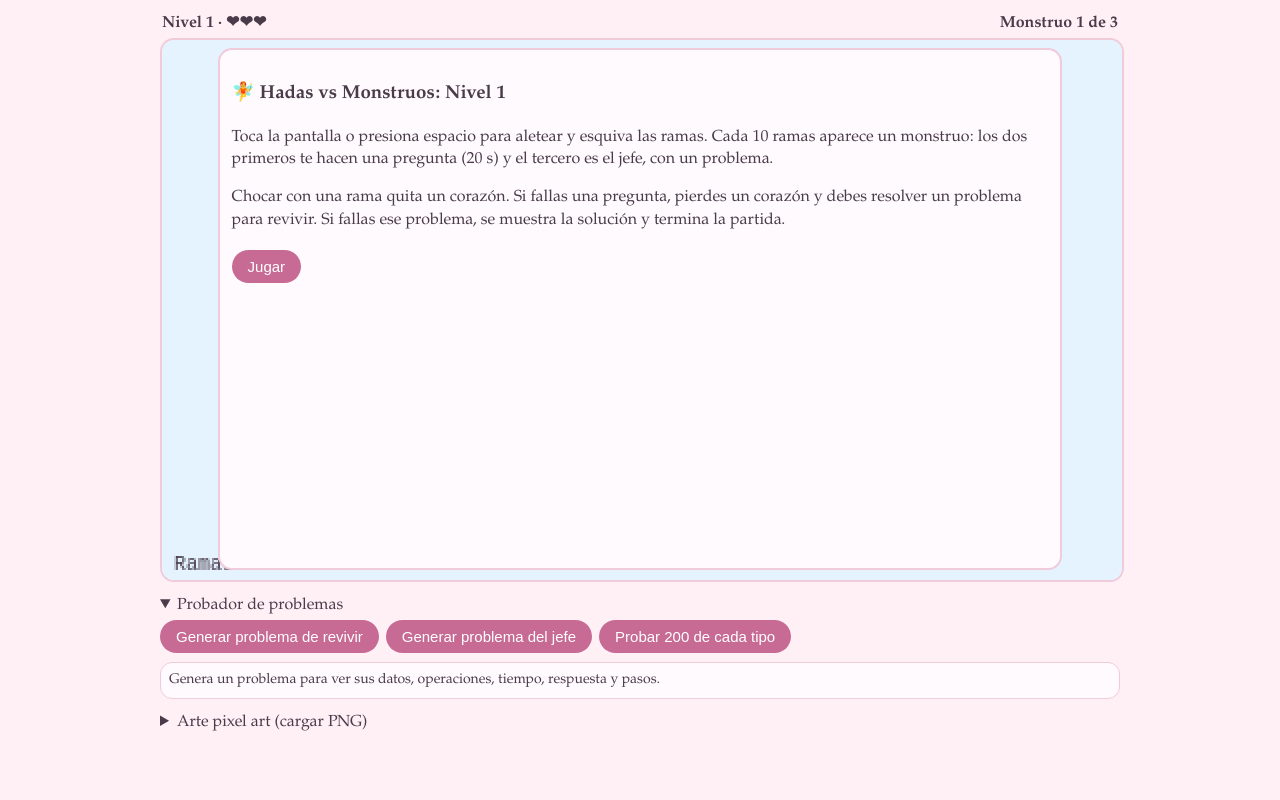
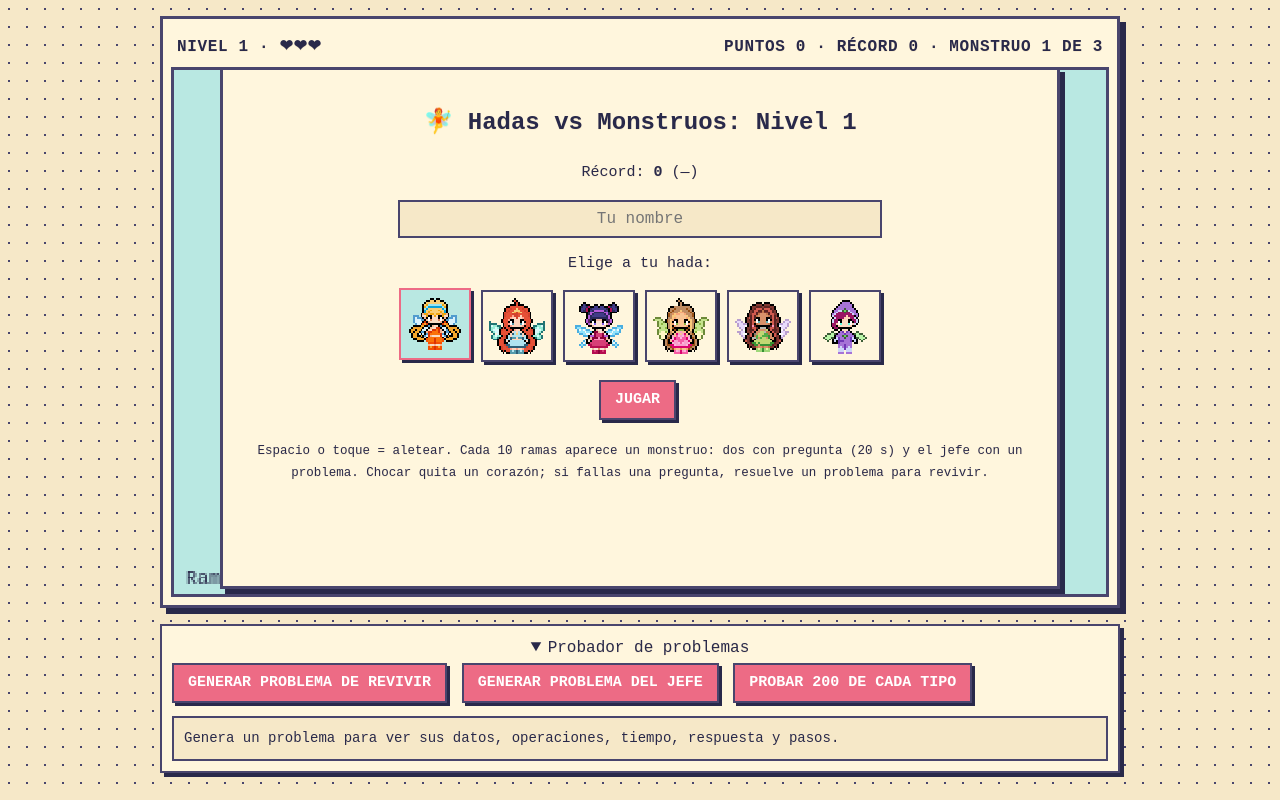
Before and after one commit to ximelovely/Hadas-vs-Monstruos, a plain HTML site: page index.html in a window 1280 px wide. Drawn offline with Linux system fonts and the light colour scheme.

Commit message:
agregué los assets de las hadas y de las ramas

```diff
--- a/back.js
+++ b/back.js
@@ -79,40 +79,47 @@ const PREGUNTAS=[
 ];
 
 /* ============ Juego ============ */
-const W=480,H=270,GRAV=600,FLAP=-190,SPEED=110,GAP=84,PW=28,FX=90,RAD=8,LAMBDA=0.6;
+const W=480,H=270,GRAV=600,FLAP=-190,SPEED=110,GAP=84,PW=32,FX=90,RAD=8,LAMBDA=0.6;
 const cv=document.getElementById("c"),g=cv.getContext("2d"),panelEl=document.getElementById("panel");
 const G={};let tm=null;
 const css=n=>getComputedStyle(document.documentElement).getPropertyValue(n).trim();
 
 /* ===== Pixel art: resolución lógica 480×270, se escala sin suavizado ===== */
-const ASSETS={hada:"",rama:"",fondo:"",monstruo:"",jefe:""}; // rutas locales, p. ej. "hada.png"
+const ASSETS={rama:"img/rama.png"};
 const IMG={};let RAMA_PAT=null;
-function cargar(k,src){const i=new Image();i.onload=()=>{IMG[k]=i;if(k==="rama")RAMA_PAT=g.createPattern(i,"repeat")};i.src=src}
+function cargar(k,src){const i=new Image();i.onload=()=>{
+  IMG[k]=i;
+  if(k==="rama"){
+    const mosaico=document.createElement("canvas");
+    mosaico.width=PW;mosaico.height=Math.round(PW*i.height/i.width);
+    const x=mosaico.getContext("2d");x.imageSmoothingEnabled=false;x.drawImage(i,0,0,mosaico.width,mosaico.height);
+    RAMA_PAT=g.createPattern(mosaico,"repeat");
+  }
+};i.src=src}
 for(const k in ASSETS)if(ASSETS[k])cargar(k,ASSETS[k]);
 const icono=(k,e)=>IMG[k]?`<img class="pix" src="${IMG[k].src}" alt="">`:e;
-const HADA_CV=(()=>{
-  const px=["....ppp....","...ppppp...","...pfffp...","w..pfffp..w","ww.ddddd.ww","www.ddd.www",".ww.ddd.ww.","....ddd....","....d.d...."];
-  const pal={p:"#e86ab5",f:"#ffd9b3",d:"#8e5cf0",w:"#bfe9ff"},S=2,c=document.createElement("canvas");
-  c.width=11*S;c.height=9*S;const x=c.getContext("2d");
-  px.forEach((row,j)=>[...row].forEach((ch,i)=>{if(pal[ch]){x.fillStyle=pal[ch];x.fillRect(i*S,j*S,S,S)}}));
-  return c;
-})();
 function rama(x,y,w,h,arriba){
   if(h<=0)return;
-  if(RAMA_PAT){g.save();g.translate(x,y);g.fillStyle=RAMA_PAT;g.fillRect(0,0,w,h);g.restore();return}
-  g.fillStyle="#7b5232";g.fillRect(x,y,w,h);
-  g.fillStyle="#a0724a";g.fillRect(x+6,y,4,h);
-  g.fillStyle="#4e3220";g.fillRect(x,y,3,h);g.fillRect(x+w-3,y,3,h);
-  g.fillStyle="#5f3f27";g.fillRect(x-3,arriba?y+h-8:y,w+6,8);
+  g.fillStyle="#2f8248";g.fillRect(x,y,w,h);
+  g.fillStyle="#70bd62";g.fillRect(x+3,y,5,h);
+  g.fillStyle="#1e6139";g.fillRect(x+w-4,y,4,h);
+  if(RAMA_PAT){
+    g.save();g.beginPath();g.rect(x+1,y,w-2,h);g.clip();
+    g.translate(x,y);g.fillStyle=RAMA_PAT;g.fillRect(0,0,w,h);g.restore();
+  }
+  const tapaY=arriba?y+h-8:y;
+  g.fillStyle="#3c9b51";g.fillRect(x-4,tapaY,w+8,8);
+  g.fillStyle="#83d276";g.fillRect(x-3,tapaY+1,w+6,2);
+  g.strokeStyle="#174d31";g.lineWidth=2;g.strokeRect(x-4,tapaY,w+8,8);
 }
 
 function nuevo(){
-  Object.assign(G,{estado:"inicio",y:H/2,vy:0,hearts:3,seg:0,spawned:0,pipes:[],next:1,cd:0,inv:0,preg:rng.shuffle(PREGUNTAS)});
+  Object.assign(G,{estado:"inicio",puntos:0,y:H/2,vy:0,hearts:3,seg:0,spawned:0,pipes:[],next:1,cd:0,inv:0,preg:rng.shuffle(PREGUNTAS)});
   hud();
 }
 function hud(){
-  document.getElementById("h1").textContent="Nivel 1 · "+"❤".repeat(Math.max(G.hearts,0))+"🖤".repeat(3-Math.max(G.hearts,0));
-  document.getElementById("h2").textContent=G.seg<2?`Monstruo ${G.seg+1} de 3`:"Jefe final";
+  document.getElementById("h1").textContent=(NOMBRE?NOMBRE+" · ":"")+"Nivel 1 · "+"❤".repeat(Math.max(G.hearts,0))+"🖤".repeat(3-Math.max(G.hearts,0));
+  document.getElementById("h2").textContent=`Puntos ${G.puntos} · Récord ${leerRecord().puntos} · `+(G.seg<2?`Monstruo ${G.seg+1} de 3`:"Jefe final");
 }
 function panel(html){clearInterval(tm);panelEl.innerHTML=html;panelEl.style.display="block"}
 function ocultar(){panelEl.style.display="none"}
@@ -125,13 +132,67 @@ function timer(seg,onTick,onEnd){
 }
 function retomar(){G.spawned=0;G.pipes=[];G.next=1;G.cd=3;G.y=H/2;G.vy=0;G.estado="cuenta";ocultar();hud()}
 
-function inicio(){
+function inicioViejo(){
   panel(`<h3>🧚 Hadas vs Monstruos: Nivel 1</h3>
   <p>Toca la pantalla o presiona espacio para aletear y esquiva las ramas. Cada 10 ramas aparece un monstruo: los dos primeros te hacen una pregunta (20 s) y el tercero es el jefe, con un problema.</p>
   <p>Chocar con una rama quita un corazón. Si fallas una pregunta, pierdes un corazón y debes resolver un problema para revivir. Si fallas ese problema, se muestra la solución y termina la partida.</p>
   <button id="jugar">Jugar</button>`);
   document.getElementById("jugar").onclick=()=>retomar();
 }
+/* ===== Jugador, hadas y récord ===== */
+const MAXPTS=55; // 2 preguntas × 5 + jefe 15 + 3 corazones × 10
+let NOMBRE="",SEL=0,recMem={nombre:"—",puntos:0};
+const HADA_RUTAS=Array.from({length:6},(_,i)=>`img/hada${i+1}.png`);
+const HADAS=[];
+const cargarHadas=Promise.all(HADA_RUTAS.map(ruta=>new Promise((resolve,reject)=>{
+  const imagen=new Image();
+  imagen.onload=()=>resolve(imagen);
+  imagen.onerror=()=>reject(new Error(`No se pudo cargar ${ruta}`));
+  imagen.src=ruta;
+}))).then(hadas=>HADAS.push(...hadas));
+function leerRecord(){try{const r=JSON.parse(localStorage.getItem("hvm_record_n1"));if(r)return r}catch(e){}return recMem}
+function guardarRecord(){
+  const r=leerRecord();if(G.puntos<=r.puntos)return false;
+  recMem={nombre:NOMBRE,puntos:G.puntos};
+  try{localStorage.setItem("hvm_record_n1",JSON.stringify(recMem))}catch(e){}
+  return true;
+}
+function inicio(){
+  const r=leerRecord();
+  panel(`<h3>🧚 Hadas vs Monstruos: Nivel 1</h3><p>Récord: <b>${r.puntos}</b> (<span id="rn"></span>)</p>
+  <p><input id="nom" maxlength="12" placeholder="Tu nombre"></p><p>Elige a tu hada:</p><div id="hs"></div>
+  <p><button id="jugar">Jugar</button></p>
+  <small>Espacio o toque = aletear. Cada 10 ramas aparece un monstruo: dos con pregunta (20 s) y el jefe con un problema. Chocar quita un corazón; si fallas una pregunta, resuelve un problema para revivir.</small>`);
+  document.getElementById("rn").textContent=r.nombre;
+  const nom=document.getElementById("nom");nom.value=NOMBRE;nom.oninput=()=>{NOMBRE=nom.value};
+  const hs=document.getElementById("hs");
+  HADAS.forEach((h,i)=>{
+    const d=document.createElement("div"),imagen=document.createElement("img");
+    d.className="card"+(i===SEL?" sel":"");
+    imagen.className="fairy-option";imagen.src=HADA_RUTAS[i];imagen.alt=`Hada ${i+1}`;
+    d.appendChild(imagen);
+    d.onclick=()=>{SEL=i;hs.querySelectorAll(".card").forEach((e,j)=>e.classList.toggle("sel",j===i))};
+    hs.appendChild(d);
+  });
+  const jg=document.getElementById("jugar");
+  jg.onclick=()=>{NOMBRE=nom.value.trim()||"Jugador";nuevo();retomar()};
+  nom.onkeydown=e=>{if(e.key==="Enter")jg.click()};
+}
+function cerrar(titulo,msg,gano){
+  G.estado="fin";
+  if(gano)G.puntos+=G.hearts*10;
+  const esNuevo=guardarRecord(),r=leerRecord();
+  panel(`<h3>${titulo}</h3><p>${msg}</p>
+  <p>Puntaje de <span id="pn"></span>: <b>${G.puntos}</b> de ${MAXPTS} ${esNuevo?'<span class="ok">¡Nuevo récord!</span>':''}</p>
+  <p>Récord: <b>${r.puntos}</b> (<span id="rn"></span>)</p><button id="rei">Jugar otra vez</button><button id="cj">Cambiar jugador</button>`);
+  document.getElementById("pn").textContent=NOMBRE;document.getElementById("rn").textContent=r.nombre;
+  document.getElementById("rei").onclick=()=>{nuevo();retomar()};
+  document.getElementById("cj").onclick=()=>{nuevo();inicio()};
+  hud();
+}
+function fin(msg){cerrar("Fin de la partida",msg,false)}
+function nivelCompleto(){cerrar("🎉 ¡Nivel 1 completado!",`Corazones restantes: ${G.hearts} (10 puntos cada uno).`,true)}
+
 function golpe(piso){
   if(G.inv>0)return;
   G.hearts--;hud();
@@ -141,7 +202,7 @@ function golpe(piso){
 }
 function monstruo(){
   G.estado="pausa";
-  if(G.seg<2)pregunta();else problema("jefe",nivelCompleto,p=>{
+  if(G.seg<2)pregunta();else problema("jefe",()=>{G.puntos+=15;nivelCompleto()},p=>{
     G.hearts--;hud();
     solucion(p,()=>G.hearts<=0?fin("Fallaste al jefe y no quedan corazones."):revivir());
   });
@@ -154,7 +215,7 @@ function pregunta(){
   const resolver=ok=>{
     if(listo)return;listo=true;clearInterval(tm);
     const fb=document.getElementById("fb");
-    if(ok){fb.innerHTML='<span class="ok">¡Correcto! Monstruo derrotado.</span>';setTimeout(()=>{G.seg++;retomar()},1000)}
+    if(ok){G.puntos+=5;hud();fb.innerHTML='<span class="ok">¡Correcto! Monstruo derrotado.</span>';setTimeout(()=>{G.seg++;retomar()},1000)}
     else{fb.innerHTML='<span class="mal">Fallaste. Pierdes un corazón.</span>';setTimeout(()=>{G.hearts--;hud();G.hearts<=0?fin("Fallaste la pregunta y no quedan corazones."):revivir()},1200)}
   };
   panelEl.querySelectorAll(".op").forEach(b=>b.onclick=()=>resolver(ops[b.dataset.i].ok));
@@ -186,12 +247,12 @@ function solucion(p,sig){
   p.pasos.forEach((t,i)=>setTimeout(()=>{const li=document.createElement("li");li.textContent=t;const o=document.getElementById("ps");if(o)o.appendChild(li)},i*500));
   document.getElementById("sg").onclick=sig;
 }
-function fin(msg){
+function finViejo(msg){
   G.estado="fin";
   panel(`<h3>Fin de la partida</h3><p>${msg}</p><button id="rei">Reintentar</button>`);
   document.getElementById("rei").onclick=()=>{nuevo();retomar()};
 }
-function nivelCompleto(){
+function nivelCompletoViejo(){
   G.estado="fin";
   panel(`<h3>🎉 ¡Nivel 1 completado!</h3><p>Corazones restantes: ${G.hearts}</p><button id="rei">Jugar otra vez</button>`);
   document.getElementById("rei").onclick=()=>{nuevo();retomar()};
@@ -217,7 +278,7 @@ function loop(ts){
     G.pipes.forEach(p=>p.x-=SPEED*dt);
     G.pipes=G.pipes.filter(p=>p.x>-PW);
     for(const p of G.pipes){
-      if(FX+RAD>p.x&&FX-RAD<p.x+PW&&(G.y-RAD<p.gy-GAP/2||G.y+RAD>p.gy+GAP/2)){golpe(false);break}
+      if(FX+RAD>p.x+6&&FX-RAD<p.x+PW-6&&(G.y-RAD<p.gy-GAP/2||G.y+RAD>p.gy+GAP/2)){golpe(false);break}
     }
     if(G.y>H-RAD||G.y<RAD)golpe(true);
     if(G.estado==="vuelo"&&G.spawned===10&&G.pipes.every(p=>p.x+PW<FX-RAD))monstruo();
@@ -229,7 +290,7 @@ function dibujar(){
   if(IMG.fondo)g.drawImage(IMG.fondo,0,0,W,H);else{g.fillStyle=css("--sky");g.fillRect(0,0,W,H)}
   G.pipes.forEach(p=>{const x=Math.round(p.x),a=Math.round(p.gy-GAP/2),b=Math.round(p.gy+GAP/2);rama(x,0,PW,a,true);rama(x,b,PW,H-b,false)});
   g.globalAlpha=G.inv>0&&Math.floor(G.inv*8)%2?0.35:1;
-  const h=IMG.hada||HADA_CV;g.drawImage(h,Math.round(FX-h.width/2),Math.round(G.y-h.height/2));g.globalAlpha=1;
+  const h=HADAS[SEL];g.drawImage(h,Math.round(FX-16),Math.round(G.y-16),32,32);g.globalAlpha=1;
   g.textAlign="center";g.textBaseline="middle";g.fillStyle=css("--fg");
   if(G.estado==="cuenta"){g.font="bold 32px monospace";g.fillText(Math.ceil(G.cd),W/2,H/2-50)}
   g.font="10px monospace";g.textAlign="left";g.fillText(`Ramas del tramo: ${G.spawned}/10`,6,H-8);
@@ -253,8 +314,7 @@ document.getElementById("lote").onclick=()=>{
   out.innerHTML=txt;
 };
 
-const arte=document.getElementById("arte");
-arte.innerHTML=Object.keys(ASSETS).map(k=>`<label>${k}: <input type="file" accept="image/png" data-k="${k}"></label><br>`).join("")+"<small>Tamaños sugeridos: hada 24×24, rama 28 px de ancho (se repite hacia abajo), fondo 480×270, monstruo y jefe 48×48.</small>";
-arte.querySelectorAll("input").forEach(inp=>inp.onchange=()=>{const f=inp.files[0];if(!f)return;const r=new FileReader();r.onload=()=>cargar(inp.dataset.k,r.result);r.readAsDataURL(f)});
-
-nuevo();inicio();requestAnimationFrame(loop);
+cargarHadas.then(()=>{nuevo();inicio();requestAnimationFrame(loop)}).catch(error=>{
+  console.error(error);
+  panel("<p>No se pudieron cargar las hadas. Verifica que las imágenes de la carpeta img estén disponibles.</p>");
+});
--- a/diseño.css
+++ b/diseño.css
@@ -1,19 +1,31 @@
-:root{color-scheme:light;--bg:#fff0f6;--fg:#493b4a;--card:#fffafd;--line:#f0cbd9;--acc:#c76b95;--bad:#c45d70;--ok:#648f78;--sky:#e5f3ff;--wood:#c49a78;
+:root{color-scheme:light;--bg:#f6e8c8;--fg:#29294a;--card:#fff6dd;--line:#49456d;--acc:#ed6b85;--bad:#d94b55;--ok:#398b67;--sky:#b9e8e2;--wood:#9b6749;--shadow:#29294a;
 box-sizing:border-box;padding-top:env(safe-area-inset-top,0px);padding-bottom:env(safe-area-inset-bottom,0px)}
-html{scroll-padding-top:env(safe-area-inset-top,0px)}
-@media (prefers-color-scheme:dark){:root:not([data-theme="light"]){--bg:#fff0f6;--fg:#493b4a;--card:#fffafd;--line:#f0cbd9;--acc:#c76b95;--bad:#c45d70;--ok:#648f78;--sky:#e5f3ff;--wood:#c49a78}}
-:root[data-theme="dark"]{--bg:#fff0f6;--fg:#493b4a;--card:#fffafd;--line:#f0cbd9;--acc:#c76b95;--bad:#c45d70;--ok:#648f78;--sky:#e5f3ff;--wood:#c49a78}
-body{margin:0;background:var(--bg);color:var(--fg);font:16px/1.4 "Palatino Linotype","Book Antiqua","URW Palladio L","Georgia","Times New Roman",serif;display:flex;flex-direction:column;align-items:center;padding:8px}
-#wrap{position:relative;width:min(960px,100%)}
-#hud{display:flex;justify-content:space-between;padding:4px 2px;font-weight:600}
-canvas{width:100%;height:auto;display:block;image-rendering:pixelated;border:2px solid var(--line);border-radius:14px;touch-action:manipulation}
-#panel{position:absolute;left:6%;right:6%;top:40px;bottom:12px;background:var(--card);border:2px solid var(--line);border-radius:14px;padding:12px;overflow:auto;display:none}
-button{background:var(--acc);color:#fff;border:0;border-radius:999px;padding:8px 16px;font-size:15px;margin:3px 3px 3px 0;cursor:pointer}
-.op{display:block;width:100%;text-align:left;background:var(--bg);color:var(--fg);border:1px solid var(--line)}
-input{font-size:16px;padding:7px;width:60%;border:1px solid var(--line);border-radius:6px;background:var(--bg);color:var(--fg)}
-.barra{height:8px;background:var(--line);border-radius:4px;overflow:hidden}
-.barra i{display:block;height:100%;background:var(--acc);width:100%}
-.ok{color:var(--ok);font-weight:600}.mal{color:var(--bad);font-weight:600}
+*,*::before,*::after{box-sizing:inherit}
+html{scroll-padding-top:env(safe-area-inset-top,0px);background:var(--bg)}
+@media (prefers-color-scheme:dark){:root:not([data-theme="light"]){color-scheme:dark;--bg:#171a32;--fg:#f8edcf;--card:#252a4a;--line:#a9a2c9;--acc:#f18a9a;--bad:#ff747a;--ok:#79d6a5;--sky:#29445c;--wood:#b77d58;--shadow:#090d20}}
+:root[data-theme="dark"]{color-scheme:dark;--bg:#171a32;--fg:#f8edcf;--card:#252a4a;--line:#a9a2c9;--acc:#f18a9a;--bad:#ff747a;--ok:#79d6a5;--sky:#29445c;--wood:#b77d58;--shadow:#090d20}
+body{min-height:100vh;margin:0;background-color:var(--bg);background-image:radial-gradient(var(--line) 1px,transparent 1px);background-size:18px 18px;color:var(--fg);font:16px/1.5 "Courier New",monospace;display:flex;flex-direction:column;align-items:center;padding:16px;text-shadow:0 1px 0 color-mix(in srgb,var(--bg) 70%,transparent)}
+#wrap{position:relative;width:min(960px,100%);padding:8px;background:var(--card);border:3px solid var(--line);box-shadow:6px 6px 0 var(--shadow)}
+#hud{display:flex;justify-content:space-between;align-items:center;gap:12px;padding:8px 6px;color:var(--fg);font-weight:700;text-transform:uppercase;letter-spacing:.04em}
+#hud>*{text-align:center}
+canvas{width:100%;height:auto;display:block;image-rendering:pixelated;border:3px solid var(--line);background:var(--sky);touch-action:manipulation}
+#panel{position:absolute;left:6%;right:6%;top:48px;bottom:16px;background:var(--card);border:3px solid var(--line);box-shadow:5px 5px 0 var(--shadow);padding:14px;overflow:auto;display:none;text-align:center;font-size:15px}
+#panel h1,#panel h2,#panel h3{font-size:clamp(18px,4vw,24px);line-height:1.25}
+button{background:var(--acc);color:#fff;border:2px solid var(--line);box-shadow:3px 3px 0 var(--shadow);padding:8px 14px;font:700 15px/1.3 "Courier New",monospace;text-transform:uppercase;margin:3px 5px 5px 0;cursor:pointer;transition:transform .1s,box-shadow .1s}
+button:hover{filter:brightness(1.08);transform:translate(-1px,-1px);box-shadow:4px 4px 0 var(--shadow)}
+button:active{transform:translate(2px,2px);box-shadow:1px 1px 0 var(--shadow)}
+button:focus-visible,input:focus-visible,.card:focus-visible{outline:3px dashed var(--acc);outline-offset:3px}
+.op{display:block;width:100%;text-align:left;background:var(--bg);color:var(--fg);border:2px solid var(--line);box-shadow:2px 2px 0 var(--shadow)}
+input{font:16px "Courier New",monospace;padding:8px;width:60%;border:2px solid var(--line);background:var(--bg);color:var(--fg);text-align:center}
+.barra{height:12px;background:var(--line);border:2px solid var(--line);overflow:hidden}
+.barra i{display:block;height:100%;background:var(--ok);width:100%}
+.ok{color:var(--ok);font-weight:700}.mal{color:var(--bad);font-weight:700}
 .pix{image-rendering:pixelated;width:48px;height:48px;vertical-align:middle}
-details{width:min(960px,100%);margin-top:12px}
-#out{background:var(--card);border:1px solid var(--line);border-radius:12px;padding:8px;margin-top:6px;font-size:14px;overflow-x:auto}
+#hs{display:flex;flex-wrap:wrap;gap:10px;justify-content:center;align-items:center}
+.card{border:2px solid var(--line);background:var(--card);box-shadow:3px 3px 0 var(--shadow);padding:6px;text-align:center;cursor:pointer;font-size:12px;display:flex;flex-direction:column;align-items:center;justify-content:center}
+.card.sel{border-color:var(--acc);background:var(--sky);transform:translateY(-2px)}
+.fairy-option{width:56px;height:56px;display:block;object-fit:contain;image-rendering:pixelated;margin:0 auto}
+details{width:min(960px,100%);margin-top:16px;padding:10px;background:var(--card);border:2px solid var(--line);box-shadow:4px 4px 0 var(--shadow)}
+details summary{text-align:center;cursor:pointer}
+#out{background:var(--bg);border:2px solid var(--line);padding:10px;margin-top:8px;font-size:14px;overflow-x:auto;text-align:left}
+@media(max-width:520px){body{padding:10px}#wrap{padding:5px}#hud{font-size:13px}#panel{left:3%;right:3%;padding:10px}input{width:100%}}
--- a/index.html
+++ b/index.html
@@ -3,7 +3,7 @@
     <head>
         <meta charset="utf-8">
         <meta name="viewport" content="width=device-width, initial-scale=1, viewport-fit=cover">
-        <title>Hadas vs Monstruos: Nivel 1</title>
+        <title>Hadas vs Monstruos</title>
         <link rel="stylesheet" href="diseño.css">
         <script src="back.js" defer></script>
     </head>
@@ -21,6 +21,5 @@
             <div id="out">Genera un problema para ver sus datos, operaciones, tiempo, respuesta y pasos.</div>
         </details>
 
-        <details><summary>Arte pixel art (cargar PNG)</summary><div id="arte"></div></details>
     </body>
 </html>
```
Also changed, not shown: img/hada1.png (added), img/hada2.png (added), img/hada3.png (added), img/hada4.png (added), img/hada5.png (added), img/hada6.png (added), img/rama.png (added).
